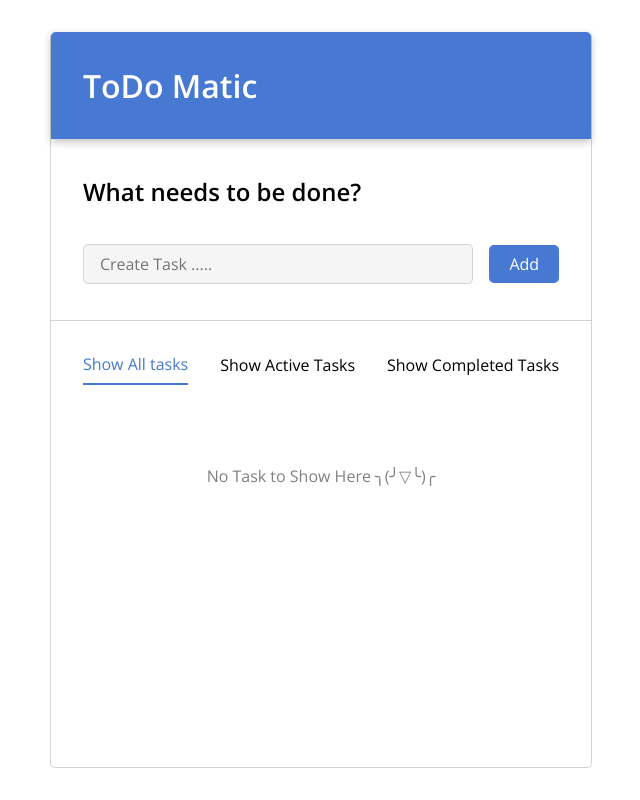
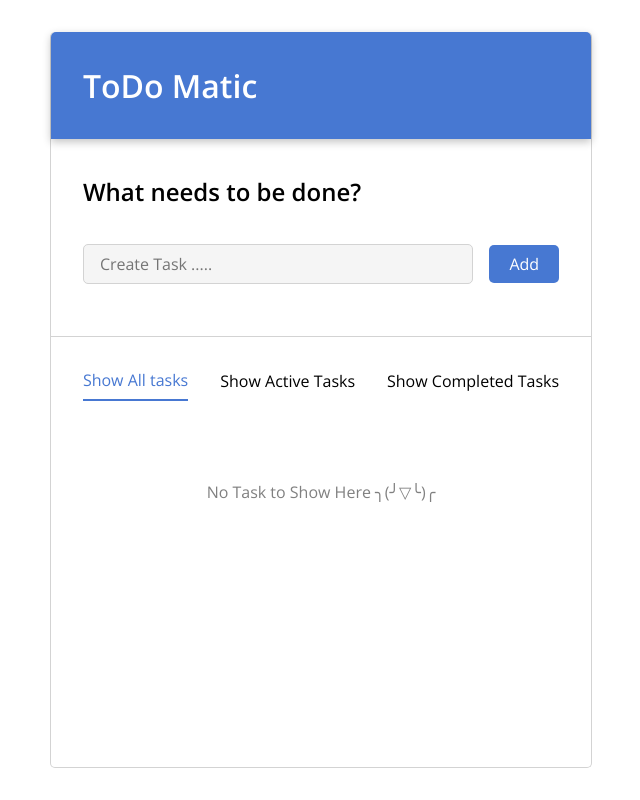
Before and after one commit to NeeshuSharmaa/todo-matic, a React app: page / in a window 1280 px wide. Shown: the whole page, without its empty margins (319-959 px from the left). Built offline with nearby package versions, Linux system fonts and the light colour scheme; the HTML template or start-up script is replaced by a standard one.

Commit message:
style: edge case element

```diff
--- a/src/componentStyles/Hero.css
+++ b/src/componentStyles/Hero.css
@@ -16,13 +16,14 @@
 h2 {
   padding: 1rem 2rem;
 }
-.new-task {
+.add-task {
+  position: relative;
   display: flex;
   align-items: center;
   gap: 1rem;
-  padding: 0 2rem 1rem 2rem;
+  padding: 0 2rem 2rem 2rem;
 }
-.new-task > input {
+.add-task > input {
   padding: 0.5rem 1rem;
   border-radius: 5px;
   border: 1px solid lightgray;
@@ -31,7 +32,7 @@ h2 {
   width: 100%;
 }
 
-.new-task > button {
+.add-task > button {
   background-color: var(--primary-blue);
   font-size: 1rem;
   padding: 0.5rem 1.25rem;
@@ -39,12 +40,19 @@ h2 {
   border: none;
   border-radius: 5px;
 }
-.new-task > button:hover {
+.add-task > button:hover {
   background-color: var(--hover-blue);
 }
-.new-task > input:focus {
+.add-task > input:focus {
   border: 1px solid var(--primary-blue);
   outline: none;
+}
+
+.add-task > small {
+  position: absolute;
+  bottom: 0;
+  padding: 0.25rem 0.5rem;
+  color: coral;
 }
 
 .filters {
--- a/src/components/AddTask.jsx
+++ b/src/components/AddTask.jsx
@@ -13,10 +13,13 @@ export default function AddTask() {
       setInput("");
     } else {
       setWarning(true);
+      setTimeout(() => {
+        setWarning(false);
+      }, 2000);
     }
   };
   return (
-    <div className="new-task">
+    <div className="add-task">
       <input
         type="text"
         placeholder="Create Task ....."
@@ -26,7 +29,7 @@ export default function AddTask() {
       <button id="add-btn" onClick={addTaskHandler}>
         Add
       </button>
-      {warning && <small>Fill in some task first then add!!</small>}
+      {warning && <small>Input the task first then click add!!</small>}
     </div>
   );
 }
```
